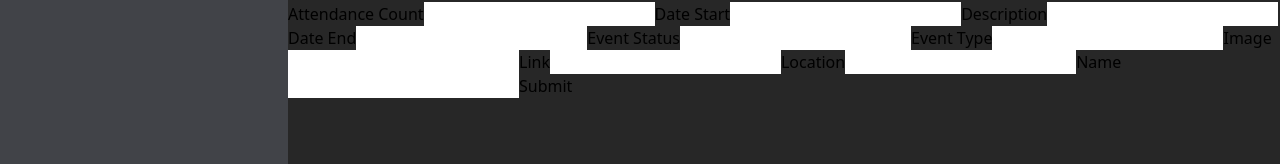
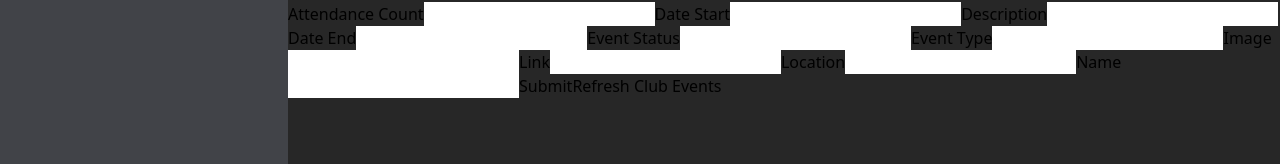
Before and after one commit to KnightHacks/admin-tool, a React (Create React App) app: page /dashboard/events in a window 1280 px wide. Shown: the part 350-514 px from the top of the page. Built offline with nearby package versions, Linux system fonts and the light colour scheme; no server answers; what @azure/msal-react would draw is missing.

Commit message:
Added refresh club event button

```diff
--- a/src/components/eventCreation.tsx
+++ b/src/components/eventCreation.tsx
@@ -1,5 +1,5 @@
 import React, { useState, useEffect } from 'react';
-
+import { useEndpoint } from '../api';
 export default function EventCreation(): JSX.Element {
   const [attendanceCount, setAttendanceCount] = useState('');
   const [dateTime, setDateTime] = useState('');
@@ -13,6 +13,12 @@ export default function EventCreation(): JSX.Element {
   const [eventName, setEventName] = useState('');
   const [statusCode, setStatusCode] = useState(0);
   const [statusText, setStatusText] = useState('');
+  function RefreshClubEvents() {
+    const d = useEndpoint(
+      process.env.REACT_APP_API_URL + '/api/club/refresh_events/',
+    );
+  }
+
   function AttendanceCapture(event: React.ChangeEvent<HTMLInputElement>) {
     setAttendanceCount(event.target.value);
   }
@@ -102,6 +108,7 @@ export default function EventCreation(): JSX.Element {
       <label>Name</label>
       <input type="text" onChange={EventNameCapture} />
       <button onClick={CreateEvent}>Submit</button>
+      <button onClick={RefreshClubEvents}>Refresh Club Events</button>
     </div>
   );
 }
```
